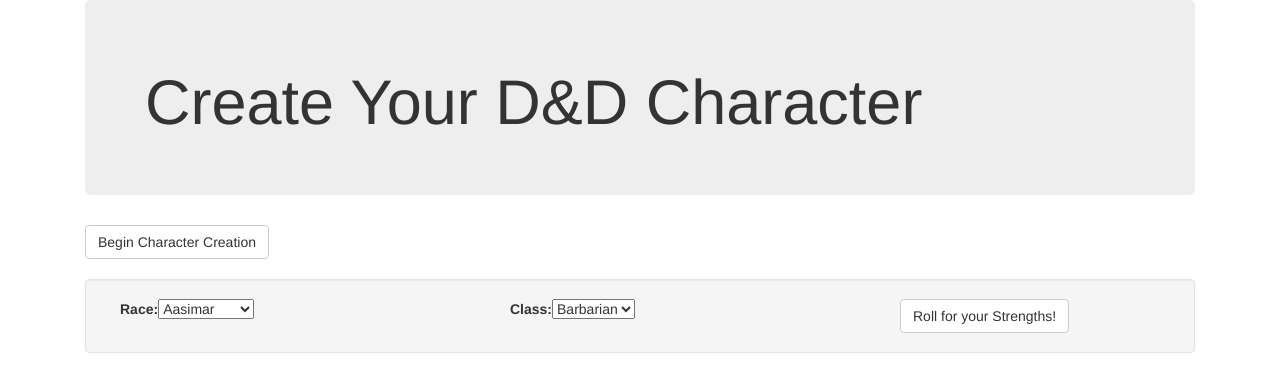
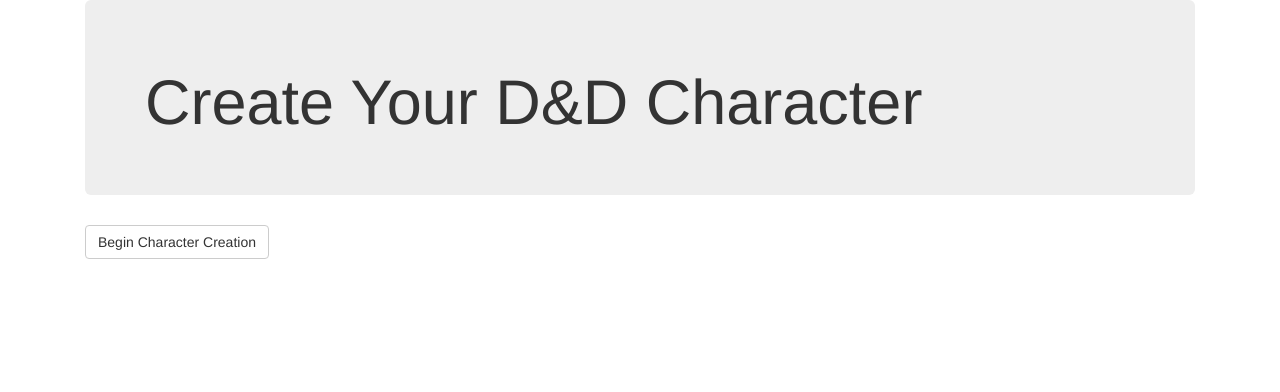
Before and after one commit to maxobaxo/d-and-d-form, a React app: page /#/ in a window 1280 px wide. Shown: the top 392 px of the page. Built offline with nearby package versions, Linux system fonts and the light colour scheme.

Commit message:
hide roll-dice component until character is aligned

```diff
--- a/src/components/App.jsx
+++ b/src/components/App.jsx
@@ -2,7 +2,6 @@
 import Header from './Header';
 import Create from './Create';
 import { Grid, Row, Col } from 'react-bootstrap';
-
 
 function App() {
   return(
--- a/src/components/Create.jsx
+++ b/src/components/Create.jsx
@@ -12,7 +12,6 @@
     super(props);
     this.showFormModal = this.showFormModal.bind(this);
     this.hideFormModal = this.hideFormModal.bind(this);
-    this.hideCreateButton
   }
 
   hideCreateButton() {
@@ -20,7 +19,11 @@
     const action = {
       type: c.HIDE_CREATE_BUTTON
     }
+    const action2 = {
+      type: c.SHOW_DICE
+    }
     dispatch(action);
+    dispatch(action2);
   }
 
   showFormModal(event) {
@@ -51,8 +54,10 @@
           isButtonHidden={this.props.masterState.isButtonHidden}
         />
         <br/>
-        <Roll4Strengths
-          characterList={this.props.masterState.characterList}/>
+        <div hidden={this.props.masterState.areDiceVisible}>
+          <Roll4Strengths
+            characterList={this.props.masterState.characterList}/>
+        </div>
         {this.props.masterState.characterList.map((character) =>
           <DisplayCharacter
             name={character.name}
@@ -68,7 +73,6 @@
 }
 
 const mapStateToProps = state => {
-  console.log(state);
   return {
     masterState : state
   }
--- a/src/components/PrelimForm.jsx
+++ b/src/components/PrelimForm.jsx
@@ -21,7 +21,6 @@
       name: _name.value,
       alignment: alignment
     };
-    console.log(action);
     dispatch(action);
     this.props.hideFormModal();
   }
@@ -32,14 +31,14 @@
         <form onSubmit={this.alignYourself}>
           <input ref="_name" type="text" placeholder="Name"/>
           <select ref="_views">
-            <option value="lawful">Lawful</option>
-            <option value="neutral">Neutral</option>
-            <option value="chaotic">Chaotic</option>
+            <option value="Lawful">Lawful</option>
+            <option value="Neutral">Neutral</option>
+            <option value="Chaotic">Chaotic</option>
           </select>
           <select ref="_morals">
-            <option value="good">Good</option>
-            <option value="neutral">Neutral</option>
-            <option value="evil">Evil</option>
+            <option value="Good">Good</option>
+            <option value="Neutral">Neutral</option>
+            <option value="Evil">Evil</option>
           </select>
           <button type="submit">Submit</button>
         </form>
--- a/src/components/Roll4Strengths.jsx
+++ b/src/components/Roll4Strengths.jsx
@@ -53,6 +53,9 @@
       }
     }
     dispatch(action);
+    const action2 = {
+      type: c.SHOW_PROFILE
+    }
   }
 
   render() {
@@ -65,34 +68,34 @@
                 <Col md={4}>
                   <label>Race:</label>
                   <select ref="_race">
-                    <option value="aasimar">Aasimar</option>
-                    <option value="dragonborn">Dragonborn</option>
-                    <option value="elf">Elf</option>
-                    <option value="genasi">Genasi</option>
-                    <option value="gnome">Gnome</option>
-                    <option value="goliath">Goliath</option>
-                    <option value="half-elf">Half-Elf</option>
-                    <option value="half-orc">Half-Orc</option>
-                    <option value="halfling">Halfling</option>
-                    <option value="human">Human</option>
-                    <option value="tiefling">Tiefling</option>
+                    <option value="Aasimar">Aasimar</option>
+                    <option value="Dragonborn">Dragonborn</option>
+                    <option value="Elf">Elf</option>
+                    <option value="Genasi">Genasi</option>
+                    <option value="Gnome">Gnome</option>
+                    <option value="Goliath">Goliath</option>
+                    <option value="Half-elf">Half-Elf</option>
+                    <option value="Half-orc">Half-Orc</option>
+                    <option value="Halfling">Halfling</option>
+                    <option value="Human">Human</option>
+                    <option value="Tiefling">Tiefling</option>
                   </select>
                 </Col>
                 <Col md={4}>
                   <label>Class:</label>
                   <select ref="_class">
-                    <option value="barbarian">Barbarian</option>
-                    <option value="bard">Bard</option>
-                    <option value="cleric">Cleric</option>
-                    <option value="druid">Druid</option>
-                    <option value="fighter">Fighter</option>
-                    <option value="monk">Monk</option>
-                    <option value="paladin">Paladin</option>
-                    <option value="ranger">Ranger</option>
-                    <option value="rogue">Rogue</option>
-                    <option value="sorcerer">Sorcerer</option>
-                    <option value="warlock">Warlock</option>
-                    <option value="wizard">Wizard</option>
+                    <option value="Barbarian">Barbarian</option>
+                    <option value="Bard">Bard</option>
+                    <option value="Cleric">Cleric</option>
+                    <option value="Druid">Druid</option>
+                    <option value="Fighter">Fighter</option>
+                    <option value="Monk">Monk</option>
+                    <option value="Paladin">Paladin</option>
+                    <option value="Ranger">Ranger</option>
+                    <option value="Rogue">Rogue</option>
+                    <option value="Sorcerer">Sorcerer</option>
+                    <option value="Warlock">Warlock</option>
+                    <option value="Wizard">Wizard</option>
                   </select>
                 </Col>
                 <Col md={4}>
@@ -109,6 +112,7 @@
 
 Roll4Strengths.propTypes = {
   characterList: PropTypes.array.isRequired,
+  showDice: PropTypes.bool
 }
 
 export default connect()(Roll4Strengths);
--- a/src/constants.js
+++ b/src/constants.js
@@ -3,5 +3,7 @@
   SHOW_ALIGN_MODAL : 'SHOW_ALIGN_MODAL',
   HIDE_ALIGN_MODAL : 'HIDE_ALIGN_MODAL',
   HIDE_CREATE_BUTTON: 'HIDE_CREATE_BUTTON',
-  FINALIZE_CHARACTER: 'FINALIZE_CHARACTER'
+  FINALIZE_CHARACTER: 'FINALIZE_CHARACTER',
+  SHOW_DICE: 'SHOW_DICE',
+  SHOW_PROFILE: 'SHOW_PROFILE'
 };
--- a/src/index.jsx
+++ b/src/index.jsx
@@ -5,6 +5,7 @@
 import alignReducer from './reducers/align-reducer';
 import alignModalReducer from './reducers/align-modal-reducer';
 import createButtonReducer from './reducers/create-button-reducer';
+import showDiceReducer from './reducers/show-dice-reducer';
 
 import { createStore } from 'redux';
 import { combineReducers } from 'redux';
@@ -14,7 +15,8 @@
 const reducer = combineReducers({
   characterList: alignReducer,
   isModalVisible: alignModalReducer,
-  isButtonHidden: createButtonReducer
+  isButtonHidden: createButtonReducer,
+  areDiceVisible: showDiceReducer
 });
 
 const store = createStore(reducer);
--- /dev/null
+++ b/src/reducers/show-dice-reducer.js
@@ -0,0 +1,8 @@
+export default (state = true, action) => {
+  switch (action.type) {
+    case 'SHOW_DICE':
+      return false;
+    default:
+      return state;
+  }
+}
```
Also changed, not shown: src/reducers/show-profile-reducer.js (added, +8 -0 lines), 1 other file (tests, documents, lock files or other folders).
